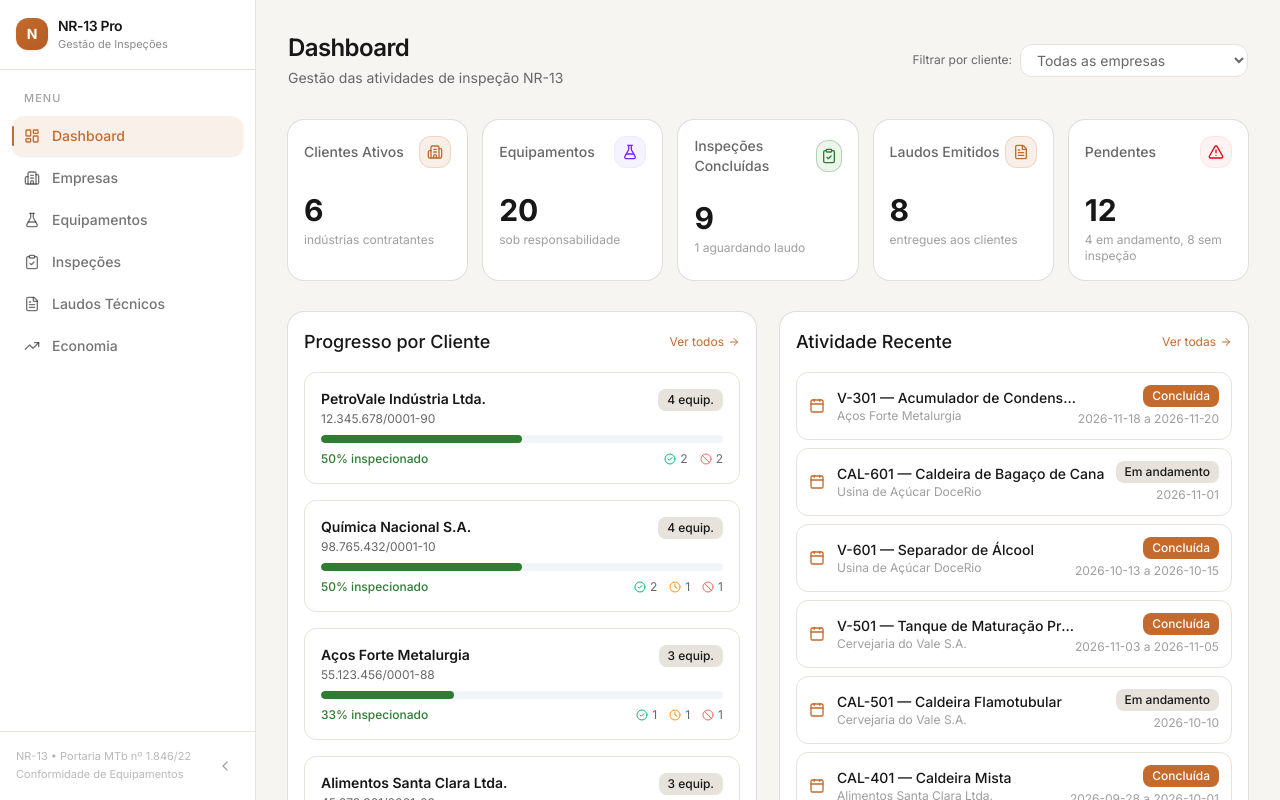
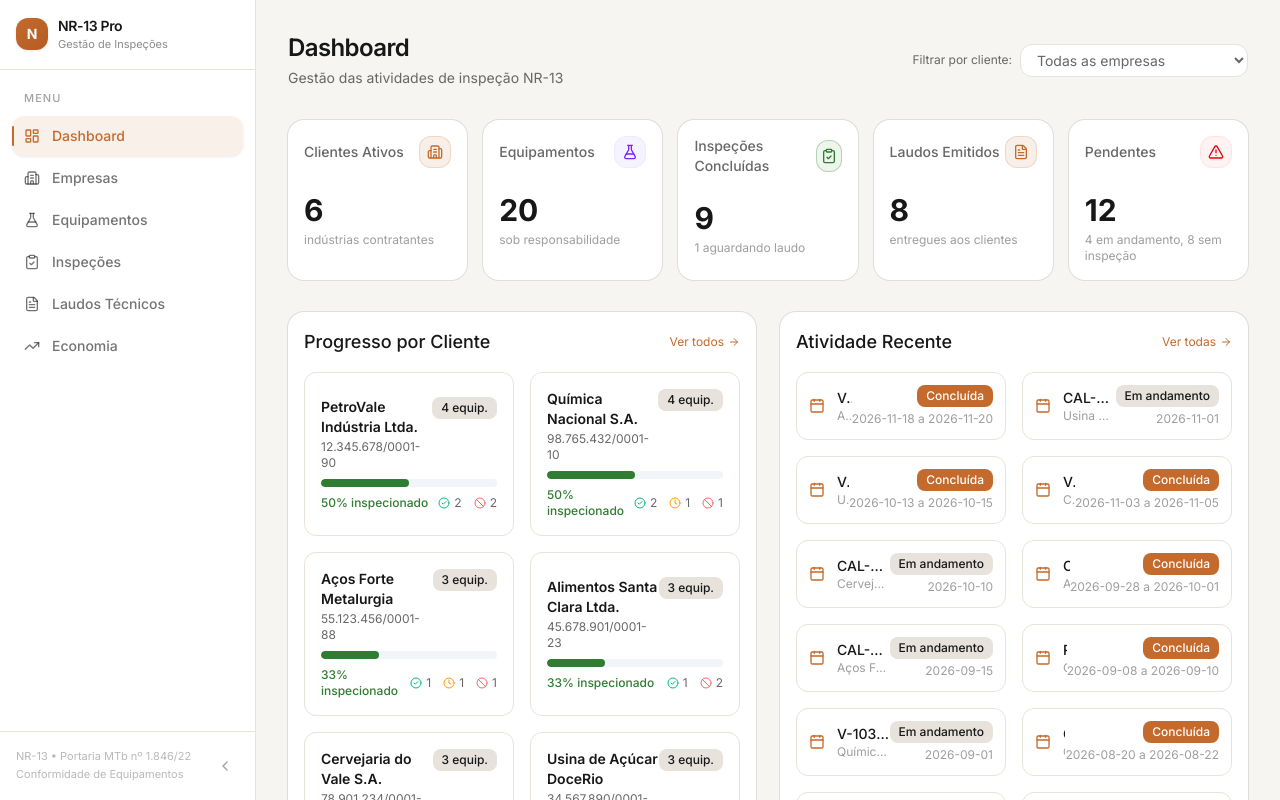
Before and after one commit to fluxsdigital/nr13pro, a Next.js app: page / in a window 1280 px wide. Shown: the top 800 px of the page. Built offline with nearby package versions, Linux system fonts and the light colour scheme.

Commit message:
feat: dashboard com 2 cards por linha na progressão e atividade recente

```diff
--- a/src/app/page.tsx
+++ b/src/app/page.tsx
@@ -144,14 +144,14 @@ export default function Dashboard() {
                 </Link>
               </CardHeader>
               <CardContent>
-                <div className="space-y-4">
-                  {clientes.map((cli) => {
+                 <div className="grid grid-cols-1 sm:grid-cols-2 gap-4">
+                   {clientes.map((cli) => {
                     const p = progressoCliente(cli.id)
                     return (
                       <button
                         key={cli.id}
                         onClick={() => setFiltro(cli.id)}
-                        className="w-full block p-4 rounded-lg border border-border bg-white hover:bg-background transition-colors text-left"
+                        className="block p-4 rounded-lg border border-border bg-white hover:bg-background transition-colors text-left"
                       >
                         <div className="flex items-start justify-between mb-2">
                           <div>
@@ -204,8 +204,8 @@ export default function Dashboard() {
                 </Link>
               </CardHeader>
               <CardContent>
-                <div className="space-y-2">
-                  {[...inspecoes].reverse().map((ins) => {
+                 <div className="grid grid-cols-1 sm:grid-cols-2 gap-4">
+                   {[...inspecoes].reverse().map((ins) => {
                     const eq = equipamentos.find((e) => e.id === ins.equipamentoId)
                     const cliNome = eq ? clientes.find((c) => c.id === eq.clienteId)?.nome ?? "" : ""
                     return (
```
